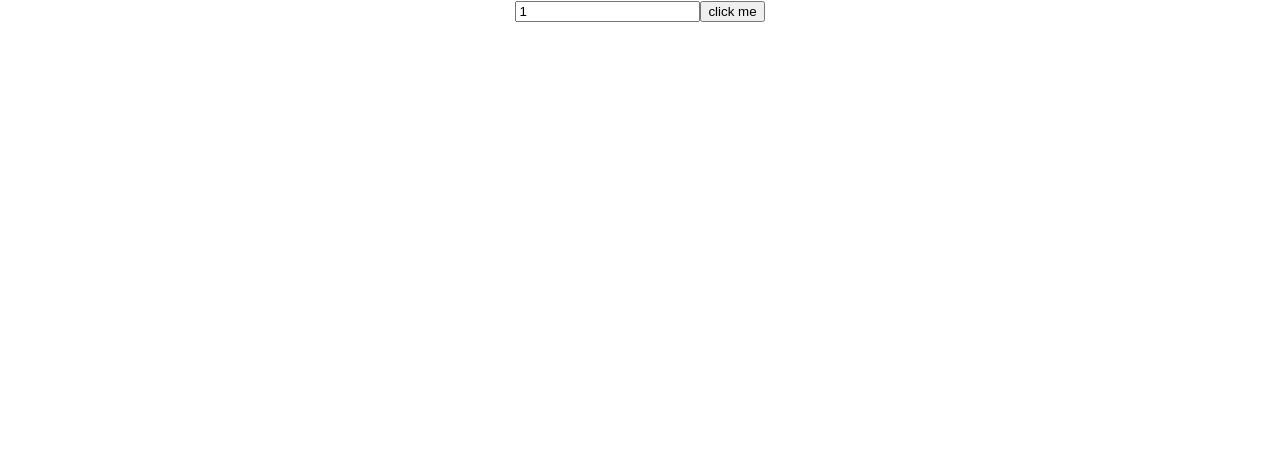
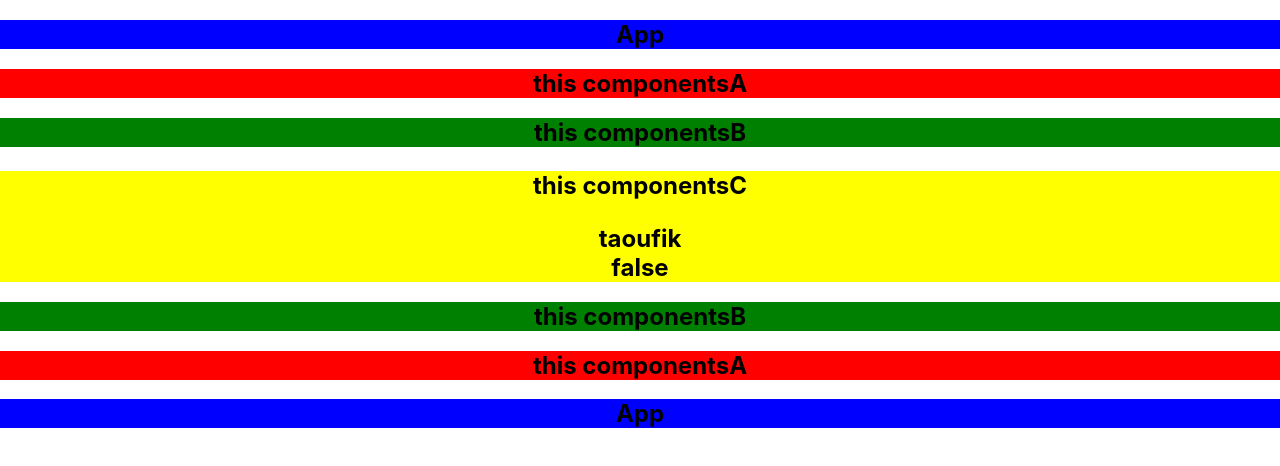
Before and after one commit to ahjam-taoufik/React-Hook, a React (Create React App) app: page / in a window 1280 px wide. Shown: the top 466 px of the page. Built offline with nearby package versions, Linux system fonts and the light colour scheme; no server answers.

Commit message:
useContext

```diff
--- a/src/App.js
+++ b/src/App.js
@@ -1,12 +1,27 @@
-import './App.css';
-import FetchData from './components/FetchData';
+import { createContext } from "react";
+import "./App.css";
+import CompA from "./components/CompA";
 
+export const UserContext = createContext();
+export const toggleContext = createContext();
 
 function App() {
+  const user = {
+    id: 1,
+    name: "taoufik",
+  };
 
   return (
     <div className="App">
-           <FetchData/>
+      <h2 style={{ background: "blue" }}>App</h2>
+
+      <toggleContext.Provider value="false">
+        <UserContext.Provider value={user}>
+          <CompA />
+        </UserContext.Provider>
+      </toggleContext.Provider>
+
+      <h2 style={{ background: "blue" }}>App</h2>
     </div>
   );
 }
--- /dev/null
+++ b/src/components/CompA.js
@@ -0,0 +1,19 @@
+
+
+import React from 'react'
+import CompB from './CompB'
+
+function CompA() {
+    return (
+        <div>
+            <h2 style={{background:'red'}}>this componentsA</h2>
+
+              <CompB/>
+
+            <h2 style={{background:'red'}}>this componentsA</h2>
+
+        </div>
+    )
+}
+
+export default CompA
--- /dev/null
+++ b/src/components/CompB.js
@@ -0,0 +1,14 @@
+import React from 'react'
+import CompC from './CompC'
+
+function CompB() {
+    return (
+        <div>
+              <h2 style={{background:'green'}}>this componentsB</h2>
+            <CompC/>
+            <h2 style={{background:'green'}}>this componentsB</h2>
+           </div>
+    )
+}
+
+export default CompB
--- /dev/null
+++ b/src/components/CompC.js
@@ -0,0 +1,20 @@
+import React, { useContext } from 'react'
+import { toggleContext, UserContext } from '../App'
+
+
+function CompC() {
+    const user = useContext(UserContext)
+    const islogged = useContext(toggleContext)
+    return (
+        <div>
+             <h2 style={{background:'yellow'}}>
+               <p>this componentsC</p>
+                   {user.name} <br/>
+                   {islogged}
+             </h2>
+
+        </div>
+    )
+}
+
+export default CompC
--- a/src/components/FetchData.js
+++ /dev/null
@@ -1,35 +0,0 @@
-import axios from "axios";
-import React, { useState } from "react";
-import { useEffect } from "react";
-
-function FetchData() {
-
-  const [post, setPost] = useState({});
-  const [id, setId] = useState(1);
-  const [idFromButton, setidFromButton] = useState(id);
-
-  const clickHandler=()=>{
-    setidFromButton(id)
-  }
-
-  useEffect(() => {
-    axios
-      .get(`https://jsonplaceholder.typicode.com/posts/${idFromButton}`)
-      .then((res) => {
-        console.log(res.data);
-        setPost(res.data);
-      })
-      .catch((err) => console.log(err));
-  }, [idFromButton]); //you must put the id param inside bracket
-
-  return (
-        <div>
-
-         <input value={id} type='text' onChange={(e)=>setId(e.target.value)}  />
-         <button onClick={clickHandler}>click me</button>
-        <h3>{post.title}</h3>
-        </div>
-  );
-}
-
-export default FetchData;
```
